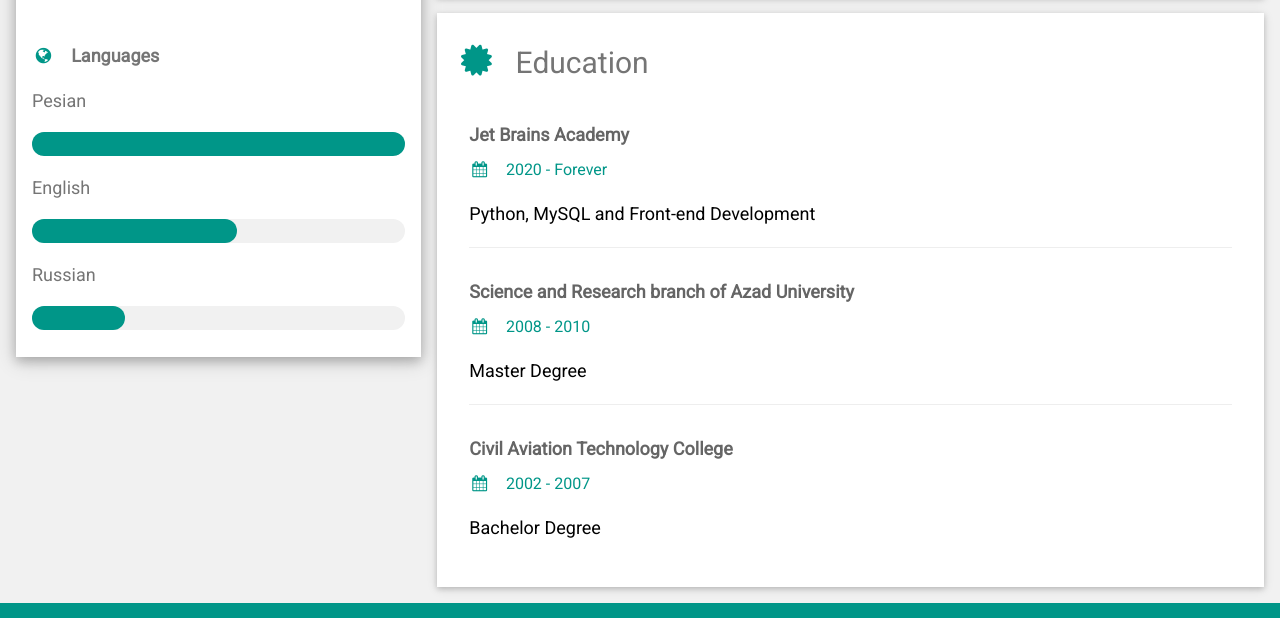
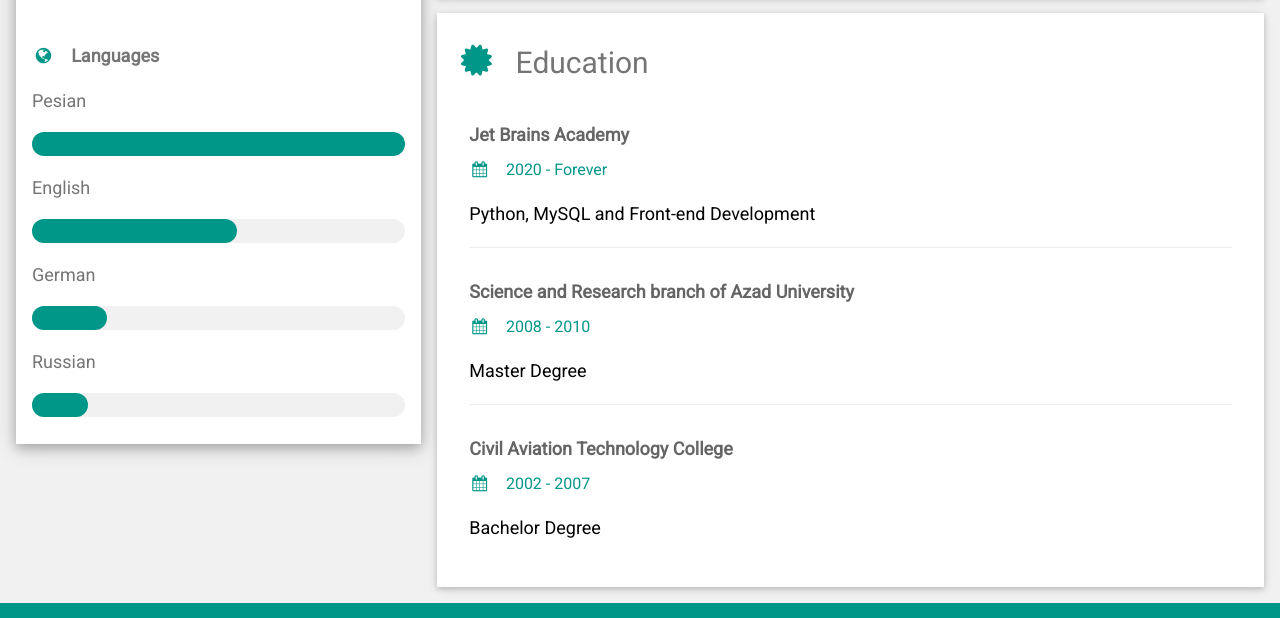
Before and after one commit to MehdiAsgarpour/profile, a plain HTML site: page index.html in a window 1280 px wide. Shown: the part 862-1480 px from the top of the page. Drawn offline with nearby package versions, Linux system fonts and the light colour scheme.

Commit message:
Update index.html add German language skill

```diff
--- a/index.html
+++ b/index.html
@@ -66,9 +66,13 @@ body {font-size:18px;}
           <div class="w3-light-grey w3-round-xlarge">
             <div class="w3-round-xlarge w3-teal" style="height:24px;width:55%"></div>
           </div>
+          <p>German</p>
+          <div class='w3-light-grey w3-round-xlarge'>
+            <div class='w3-round-xlarge w3-teal' style='height:24px;width:20%'></div>
+          </div>
           <p>Russian</p>
           <div class="w3-light-grey w3-round-xlarge">
-            <div class="w3-round-xlarge w3-teal" style="height:24px;width:25%"></div>
+            <div class="w3-round-xlarge w3-teal" style="height:24px;width:15%"></div>
           </div>
           <br>
         </div>
```
